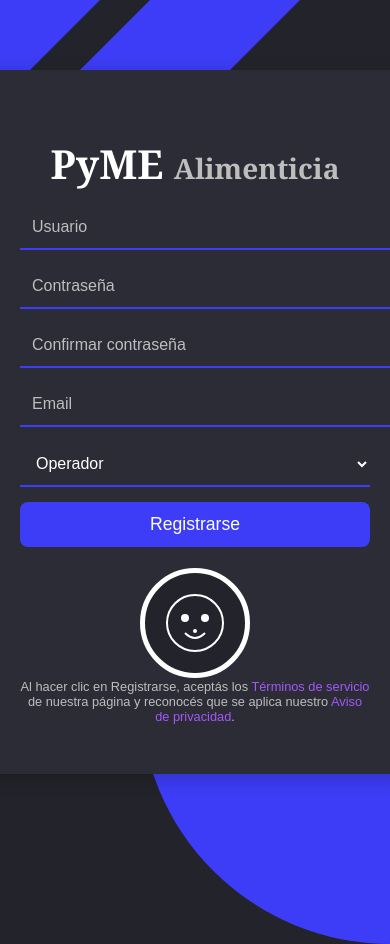
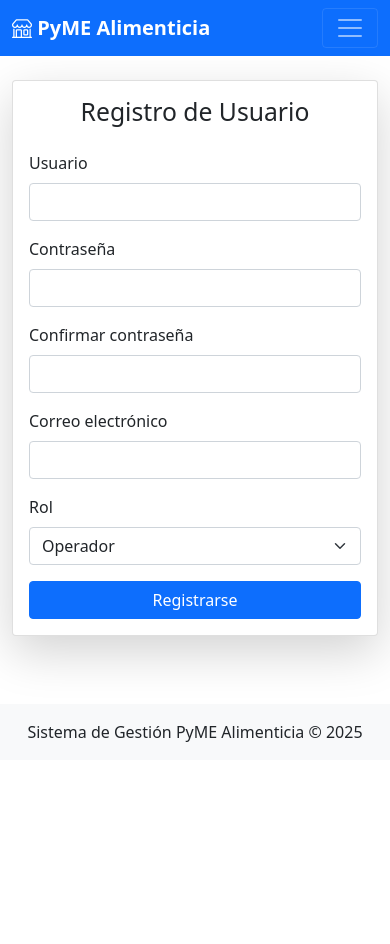
Before and after one commit to gonzalopetosa/control-ingreso-reconocimiento-facial, a Flask app: page /register in a window 390 px wide; the page is wider, and only the part inside the window is pictured. After the commit the page ends 742 px from the top of that part, so only its background shows below. Run offline with Flask 3, Linux system fonts and the light colour scheme.

Commit message:
Añadido el botón de registro en el rol ADMIN además de que ahora el header resalta la página donde el usuario se encuentra

```diff
--- a/App.py
+++ b/App.py
@@ -385,8 +385,6 @@ def register_face():
 
 @app.route("/register_face_reject", methods=["POST"])
 def register_face_reject():
-    error = "❌ No se pudo registrar el rostro del usuario"
-    # Elimina el usuario temporal si lo deseas
     username = session.get("user", None)
     if username:
         conn = sqlite3.connect(DB_PATH)
@@ -395,7 +393,7 @@ def register_face_reject():
         conn.commit()
         conn.close()
         session.pop("user", None)
-    return render_template("register.html", error=error)
+    return render_template("register.html", rejected=True)
 
 @app.route("/dashboard")
 @facial_auth_required
--- a/templates/base.html
+++ b/templates/base.html
@@ -9,6 +9,11 @@
     <style>
         .navbar-brand {
             font-weight: bold;
+        }
+        .navbar .nav-link.active {
+            color: #fff !important;
+            font-weight: bold;
+            text-shadow: 0 0 6px rgba(255, 255, 255, 0.8);
         }
         .card {
             box-shadow: 0 4px 8px rgba(0,0,0,0.1);
@@ -58,39 +63,52 @@
                 <ul class="navbar-nav ms-auto">
                     {% if session.role == "ADMIN" %}
                         <li class="nav-item">
-                            <a class="nav-link" href="{{ url_for('visualizacion.index') }}">
+                            <a class="nav-link {% if request.endpoint == 'visualizacion.index' %}active fw-bold{% endif %}"
+                            href="{{ url_for('visualizacion.index') }}">
                                 <i class="bi bi-house"></i> Inicio
                             </a>
                         </li>
                         <li class="nav-item">
-                            <a class="nav-link" href="{{ url_for('visualizacion.mostrar_desperdicios') }}">
+                            <a class="nav-link {% if request.endpoint == 'visualizacion.mostrar_desperdicios' %}active fw-bold{% endif %}"
+                            href="{{ url_for('visualizacion.mostrar_desperdicios') }}">
                                 <i class="bi bi-bar-chart"></i> Desperdicios
                             </a>
                         </li>
                         <li class="nav-item">
-                            <a class="nav-link" href="{{ url_for('visualizacion.mostrar_horarios') }}">
+                            <a class="nav-link {% if request.endpoint == 'visualizacion.mostrar_horarios' %}active fw-bold{% endif %}"
+                            href="{{ url_for('visualizacion.mostrar_horarios') }}">
                                 <i class="bi bi-clock"></i> Horarios
                             </a>
                         </li>
                         <li class="nav-item">
-                            <a class="nav-link" href="/admin">
+                            <a class="nav-link {% if request.endpoint == 'admin' %}active fw-bold{% endif %}"
+                            href="/admin">
                                 <i class="bi bi-shield-check"></i> Control Accesos
                             </a>
                         </li>
                         <li class="nav-item">
-                            <a class="nav-link" href="{{ url_for('visualizacion.mostrar_inventario') }}">
+                            <a class="nav-link {% if request.endpoint == 'visualizacion.mostrar_inventario' %}active fw-bold{% endif %}"
+                            href="{{ url_for('visualizacion.mostrar_inventario') }}">
                                 <i class="bi bi-boxes"></i> Inventario
                             </a>
                         </li>
                         <li class="nav-item">
-                            <a class="nav-link" href="{{ url_for('visualizacion.mostrar_oee') }}">
+                            <a class="nav-link {% if request.endpoint == 'visualizacion.mostrar_oee' %}active fw-bold{% endif %}"
+                            href="{{ url_for('visualizacion.mostrar_oee') }}">
                                 <i class="bi bi-speedometer2"></i> OEE
+                            </a>
+                        </li>
+                        <li class="nav-item">
+                            <a class="nav-link {% if request.endpoint == 'register' %}active fw-bold{% endif %}"
+                            href="{{ url_for('register') }}">
+                                <i class="bi bi-person-plus"></i> Registrar
                             </a>
                         </li>
                     {% else %}
                         <!-- Operador: solo acceso a Inventario -->
                         <li class="nav-item">
-                            <a class="nav-link" href="{{ url_for('visualizacion.mostrar_inventario') }}">
+                            <a class="nav-link {% if request.endpoint == 'visualizacion.mostrar_inventario' %}active fw-bold{% endif %}"
+                            href="{{ url_for('visualizacion.mostrar_inventario') }}">
                                 <i class="bi bi-boxes"></i> Inventario
                             </a>
                         </li>
--- a/templates/register.html
+++ b/templates/register.html
@@ -1,294 +1,173 @@
-<!DOCTYPE html>
-<html lang="es">
-<head>
-  <meta charset="UTF-8">
-  <title>PyME Alimenticia - Registro</title>
-  <style>
-    body {
-      margin: 0;
-      padding: 0;
-      height: 100vh;
-      background: #23232b;
-      font-family: 'Arial', sans-serif;
-      position: relative;
-      overflow: hidden;
-    }
-    .circle {
-      position: absolute;
-      border-radius: 50%;
-      background: #3d3df7;
-      left: -150px;
-      top: 50px;
-      width: 500px;
-      height: 500px;
-      z-index: 0;
-    }
-    .small-circle {
-      position: absolute;
-      border-radius: 50%;
-      background: #7ed6fc;
-      right: 120px;
-      bottom: 120px;
-      width: 50px;
-      height: 50px;
-      z-index: 1;
-    }
-    .big-circle {
-      position: absolute;
-      border-radius: 50%;
-      background: #3d3df7;
-      right: -250px;
-      bottom: -100px;
-      width: 500px;
-      height: 500px;
-      z-index: 0;
-    }
-    .stripes {
-      position: absolute;
-      left: 0;
-      top: 0;
-      z-index: 0;
-    }
-    .login-container {
-      position: relative;
-      z-index: 2;
-      display: flex;
-      flex-direction: column;
-      align-items: center;
-      justify-content: center;
-      height: 100vh;
-    }
-    .login-box {
-      background: #2c2c36;
-      padding: 40px 50px;
-      border-radius: 20px;
-      box-shadow: 0 4px 20px rgba(0,0,0,0.2);
-      text-align: center;
-      min-width: 350px;
-    }
-    .login-box h1 {
-      color: #fff;
-      font-size: 2.5em;
-      margin-bottom: 0;
-      font-family: 'Georgia', serif;
-    }
-    .login-box h2 {
-      color: #bdbdbd;
-      font-size: 1.2em;
-      margin-top: 0;
-      margin-bottom: 30px;
-      font-weight: normal;
-    }
-    .login-box input {
-      display: block;
-      width: 100%;
-      margin: 15px 0;
-      padding: 12px;
-      border: none;
-      border-bottom: 2px solid #3d3df7;
-      background: transparent;
-      color: #fff;
-      font-size: 1em;
-      outline: none;
-    }
-    .login-box input::placeholder {
-      color: #bdbdbd;
-    }
-    .login-box .register-btn {
-      width: 100%;
-      padding: 12px 0;
-      background: #3d3df7;
-      color: #fff;
-      border: none;
-      border-radius: 8px;
-      font-size: 1.1em;
-      cursor: pointer;
-      margin-bottom: 20px;
-      transition: background 0.2s;
-    }
-    .login-box .register-btn:hover {
-      background: #2323b7;
-    }
-    .face-btn {
-      display: flex;
-      align-items: center;
-      justify-content: center;
-      margin: 0 auto 10px auto;
-      cursor: pointer;
-      background: none;
-      border: none;
-      outline: none;
-    }
-    .face-icon {
-      width: 100px;
-      height: 100px;
-      border-radius: 50%;
-      border: 5px solid #fff;
-      background: #23232b;
-      display: flex;
-      align-items: center;
-      justify-content: center;
-      transition: transform 0.2s, border-color 0.2s;
-    }
-    .face-btn:hover .face-icon {
-      transform: scale(1.07);
-      border-color: #3d3df7;
-    }
-    .face-svg {
-      width: 60px;
-      height: 60px;
-      display: block;
-    }
-    .login-box .face-label {
-      color: #bdbdbd;
-      font-size: 1em;
-      margin-bottom: 10px;
-    }
-    .terms {
-      font-size: 0.8em;
-      color: #bdbdbd;
-      margin-top: -10px;
-      margin-bottom: 10px;
-    }
-    .terms span {
-      color: #a259f7;
-    }
-    video, canvas { display: none; }
-  </style>
-</head>
-<body>
-  <div class="circle"></div>
-  <div class="big-circle"></div>
-  <div class="small-circle"></div>
-  <div class="stripes">
-    <svg width="300" height="300">
-      <polygon points="0,0 200,0 0,200" fill="#3d3df7"/>
-      <polygon points="0,0 250,0 0,250" fill="#23232b"/>
-      <polygon points="0,0 300,0 0,300" fill="#3d3df7"/>
-      <polygon points="0,0 150,0 0,150" fill="#23232b"/>
-      <polygon points="0,0 100,0 0,100" fill="#3d3df7"/>
-    </svg>
+{% extends "base.html" %}
+
+{% block content %}
+<div class="row justify-content-center">
+  <div class="col-md-6">
+    <div class="card shadow-lg">
+      <div class="card-body">
+        <h2 class="card-title text-center mb-4">Registro de Usuario</h2>
+
+        <form method="POST" action="/register">
+          <div class="mb-3">
+            <label for="username" class="form-label">Usuario</label>
+            <input type="text" id="username" name="username" class="form-control" required>
           </div>
-  <div class="login-container">
-    <div class="login-box">
-      <h1>PyME <span style="font-size:0.7em; color:#bdbdbd;">Alimenticia</span></h1>
-      <form method="POST" action="/register">
-        <input type="text" name="username" placeholder="Usuario" required>
-        <input type="password" name="password" placeholder="Contraseña" required>
-        <input type="password" name="confirm_password" placeholder="Confirmar contraseña" required>
-        <input type="email" name="email" placeholder="Email" required>
 
-  	<select name="role" required style="display:block;width:100%;margin:15px 0;padding:12px;border:none;border-bottom:2px solid #3d3df7;background:transparent;color:#fff;font-size:1em;">
+          <div class="mb-3">
+            <label for="password" class="form-label">Contraseña</label>
+            <input type="password" id="password" name="password" class="form-control" required>
+          </div>
+
+          <div class="mb-3">
+            <label for="confirm_password" class="form-label">Confirmar contraseña</label>
+            <input type="password" id="confirm_password" name="confirm_password" class="form-control" required>
+          </div>
+
+          <div class="mb-3">
+            <label for="email" class="form-label">Correo electrónico</label>
+            <input type="email" id="email" name="email" class="form-control" required>
+          </div>
+
+          <div class="mb-3">
+            <label for="role" class="form-label">Rol</label>
+            <select name="role" id="role" class="form-select" required>
               <option value="operador" selected>Operador</option>
               <option value="ADMIN">ADMIN</option>
             </select>
+          </div>
 
-        <button type="submit" class="register-btn">Registrarse</button>
+          <button type="submit" class="btn btn-primary w-100">Registrarse</button>
+
           {% if error %}
-          <div style="color:#a259f7; margin-top:10px;">{{ error }}</div>
+            <div class="alert alert-danger mt-3">{{ error }}</div>
           {% endif %}
-        {% if success %}
-          <div style="color:#3d3df7; margin-top:10px;">{{ success }}</div>
-        {% endif %}
-        {% if require_face %}
-          <div id="face-modal" style="position:fixed;top:0;left:0;width:100vw;height:100vh;background:rgba(30,30,40,0.95);display:flex;flex-direction:column;align-items:center;justify-content:center;z-index:999;">
-            <div style="background:#23232b;padding:30px 40px;border-radius:16px;box-shadow:0 4px 20px #000;text-align:center;">
-              <h2 style="color:#fff;">Registro facial requerido</h2>
-              <p style="color:#bdbdbd;">Para finalizar tu registro, necesitamos capturar tu rostro.<br>¿Deseas continuar?</p>
-              <button onclick="startFaceRegister()" style="margin:10px 20px 0 0;padding:10px 30px;background:#3d3df7;color:#fff;border:none;border-radius:8px;cursor:pointer;">Aceptar</button>
-              <button onclick="rejectFaceRegister()" style="margin:10px 0 0 0;padding:10px 30px;background:#a259f7;color:#fff;border:none;border-radius:8px;cursor:pointer;">Rechazar</button>
-              <div id="face-error" style="color:#a259f7;margin-top:15px;"></div>
-            </div>
-            <video id="video" width="320" height="240" autoplay style="display:none;"></video>
-            <canvas id="canvas" width="320" height="240" style="display:none;"></canvas>
+          {% if rejected %}
+            <div class="alert alert-danger mt-3">
+              ❌ El registro no se pudo completar ya que se rechazó el registro del rostro.
             </div>
           {% endif %}
+          {% if success and not require_face %}
+            <div class="alert alert-success mt-3">{{ success }}</div>
+          {% endif %}
         </form>
-      <button class="face-btn" onclick="captureFace()">
-        <div class="face-icon">
-          <!-- SVG de cara estilo minimalista -->
-          <svg class="face-svg" viewBox="0 0 60 60">
-            <circle cx="30" cy="30" r="28" stroke="#fff" stroke-width="2" fill="none"/>
-            <circle cx="20" cy="25" r="4" fill="#fff"/>
-            <circle cx="40" cy="25" r="4" fill="#fff"/>
-            <circle cx="30" cy="38" r="2" fill="#fff"/>
-            <path d="M20 40 Q30 50 40 40" stroke="#fff" stroke-width="2" fill="none"/>
-          </svg>
-        </div>
-      </button>
-      <div class="terms">
-        Al hacer clic en Registrarse, aceptás los <span>Términos de servicio</span> de nuestra página y reconocés que se aplica nuestro <span>Aviso de privacidad</span>.
       </div>
     </div>
   </div>
+</div>
+
+<!-- Modal de Registro Facial -->
+<div class="modal fade" id="faceModal" tabindex="-1" aria-hidden="true">
+  <div class="modal-dialog modal-dialog-centered">
+    <div class="modal-content">
+      <div class="modal-header">
+        <h5 class="modal-title">Registro facial requerido</h5>
+        <button type="button" class="btn-close" data-bs-dismiss="modal"></button>
+      </div>
+      <div class="modal-body text-center">
+        <p>Para finalizar tu registro, necesitamos capturar tu rostro.</p>
+        <video id="video" width="320" height="240" autoplay class="d-none"></video>
+        <canvas id="canvas" width="320" height="240" class="d-none"></canvas>
+        <div id="face-message" class="mt-3 text-danger"></div>
+      </div>
+      <div class="modal-footer">
+        <button id="rejectBtn" class="btn btn-secondary">Rechazar</button>
+        <button id="acceptBtn" class="btn btn-primary">Aceptar</button>
+      </div>
+    </div>
+  </div>
+</div>
+
 <script>
-    const video = document.getElementById('video');
-    const canvas = document.getElementById('canvas');
-    const context = canvas.getContext('2d');
+  document.addEventListener("DOMContentLoaded", function() {
+    const video = document.getElementById("video");
+    const canvas = document.getElementById("canvas");
+    const context = canvas.getContext("2d");
+    const faceMessage = document.getElementById("face-message");
+    const acceptBtn = document.getElementById("acceptBtn");
+    const rejectBtn = document.getElementById("rejectBtn");
 
-    navigator.mediaDevices.getUserMedia({ video: true })
-      .then(stream => { video.srcObject = stream; })
-      .catch(err => console.error("Error al acceder a la cámara: ", err));
+    {% if require_face %}
+      const modal = new bootstrap.Modal(document.getElementById("faceModal"));
+      modal.show();
+    {% endif %}
 
-    function captureFace() {
-      context.drawImage(video, 0, 0, canvas.width, canvas.height);
-      const imageData = canvas.toDataURL('image/png');
-      fetch('/register_face', {
-        method: 'POST',
-        headers: { 'Content-Type': 'application/json' },
-        body: JSON.stringify({ image: imageData })
-      })
-      .then(res => res.text())
-      .then(data => alert(data))
-      .catch(err => console.error(err));
+    async function startCamera() {
+      try {
+        const stream = await navigator.mediaDevices.getUserMedia({ video: true });
+        video.srcObject = stream;
+        video.classList.remove("d-none");
+      } catch (err) {
+        faceMessage.textContent = "❌ No se pudo acceder a la cámara.";
+      }
     }
 
-    function startFaceRegister() {
-      document.getElementById('video').style.display = 'block';
-      navigator.mediaDevices.getUserMedia({ video: true })
-        .then(stream => {
-          const video = document.getElementById('video');
-          video.srcObject = stream;
-          setTimeout(() => {
-            const canvas = document.getElementById('canvas');
-            const context = canvas.getContext('2d');
+    function captureAndSend() {
       context.drawImage(video, 0, 0, canvas.width, canvas.height);
-            const imageData = canvas.toDataURL('image/png');
-            fetch('/register_face', {
-              method: 'POST',
-              headers: { 'Content-Type': 'application/json' },
+      const imageData = canvas.toDataURL("image/png");
+
+      fetch("/register_face", {
+        method: "POST",
+        headers: { "Content-Type": "application/json" },
         body: JSON.stringify({ image: imageData })
       })
       .then(res => res.json())
       .then(data => {
         if (data.success) {
-                document.getElementById('face-modal').innerHTML = `
-                  <div style="color:#3d3df7;font-size:1.2em;">${data.success}</div>
-                  <button onclick="window.location.href='/'" style="margin-top:20px;padding:10px 30px;background:#3d3df7;color:#fff;border:none;border-radius:8px;cursor:pointer;">Iniciar Sesión</button>
+          document.querySelector(".modal-body").innerHTML = `
+            <div class="alert alert-success">${data.success}<br>
+            <small>Este mensaje se cerrará automáticamente en 5 segundos.</small></div>
           `;
+          document.querySelector(".modal-footer").remove();
+
+          setTimeout(() => {
+            const modalElement = document.getElementById("faceModal");
+            const modalInstance = bootstrap.Modal.getInstance(modalElement);
+            modalInstance.hide();
+          }, 5000);
         } else if (data.error) {
-                document.getElementById('face-error').innerText = data.error;
+          faceMessage.textContent = data.error;
+
+          const footer = document.querySelector(".modal-footer");
+          if (data.error.toLowerCase().includes("rostro ya está registrado")) {
+            // Caso especial: se eliminó el usuario temporal, no tiene sentido reintentar
+            footer.innerHTML = `
+              <button class="btn btn-secondary" onclick="window.location.href='{{ url_for('register') }}'">Volver al registro</button>
+            `;
+          } else {
+            // Otros errores: ofrecer reintento
+            footer.innerHTML = `
+              <button class="btn btn-secondary" id="retryBtn">Volver a intentar</button>
+            `;
+            document.getElementById("retryBtn").addEventListener("click", () => {
+              faceMessage.textContent = "";
+              startCamera();
+              setTimeout(captureAndSend, 2000);
+            });
+          }
         }
       })
       .catch(() => {
-              document.getElementById('face-error').innerText = "❌ No se pudo registrar el rostro del usuario";
-            });
-          }, 1500);
-        })
-        .catch(() => {
-          document.getElementById('face-error').innerText = "❌ No se pudo acceder a la cámara";
+        faceMessage.textContent = "❌ Error en el registro facial.";
       });
     }
 
-    function rejectFaceRegister() {
-      fetch('/register_face_reject', {
-        method: 'POST'
-      })
-      .then(response => response.text())
+    if (acceptBtn) {
+      acceptBtn.addEventListener("click", () => {
+        faceMessage.textContent = "";
+        startCamera();
+        setTimeout(captureAndSend, 2000);
+      });
+    }
+
+    if (rejectBtn) {
+      rejectBtn.addEventListener("click", () => {
+        fetch("/register_face_reject", { method: "POST" })
+          .then(res => res.text())
           .then(html => {
             document.body.innerHTML = html;
           });
+      });
     }
+  });
 </script>
-</body>
-</html>
+{% endblock %}
```
Also changed, not shown: Data/usuarios.db, rostros/Val_20250907210118.png (added). Lines whose indentation alone changed are shown as unchanged.
